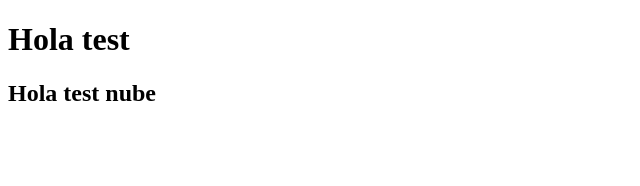
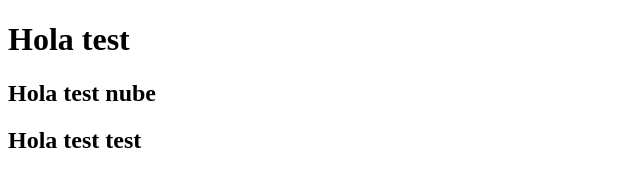
Before and after one commit to NubeGabi15/home_test, a plain HTML site: page index.html in a window 1280 px wide. Shown: the whole page, without its empty margins (0-640 px from the left). Drawn offline with Linux system fonts and the light colour scheme.

Commit message:
agregue h2

```diff
--- a/index.html
+++ b/index.html
@@ -8,5 +8,6 @@
 <body>
     <h1>Hola test </h1>
     <h2>Hola test nube </h2>
+    <h2>Hola test test </h2>
 </body>
 </html>
```
